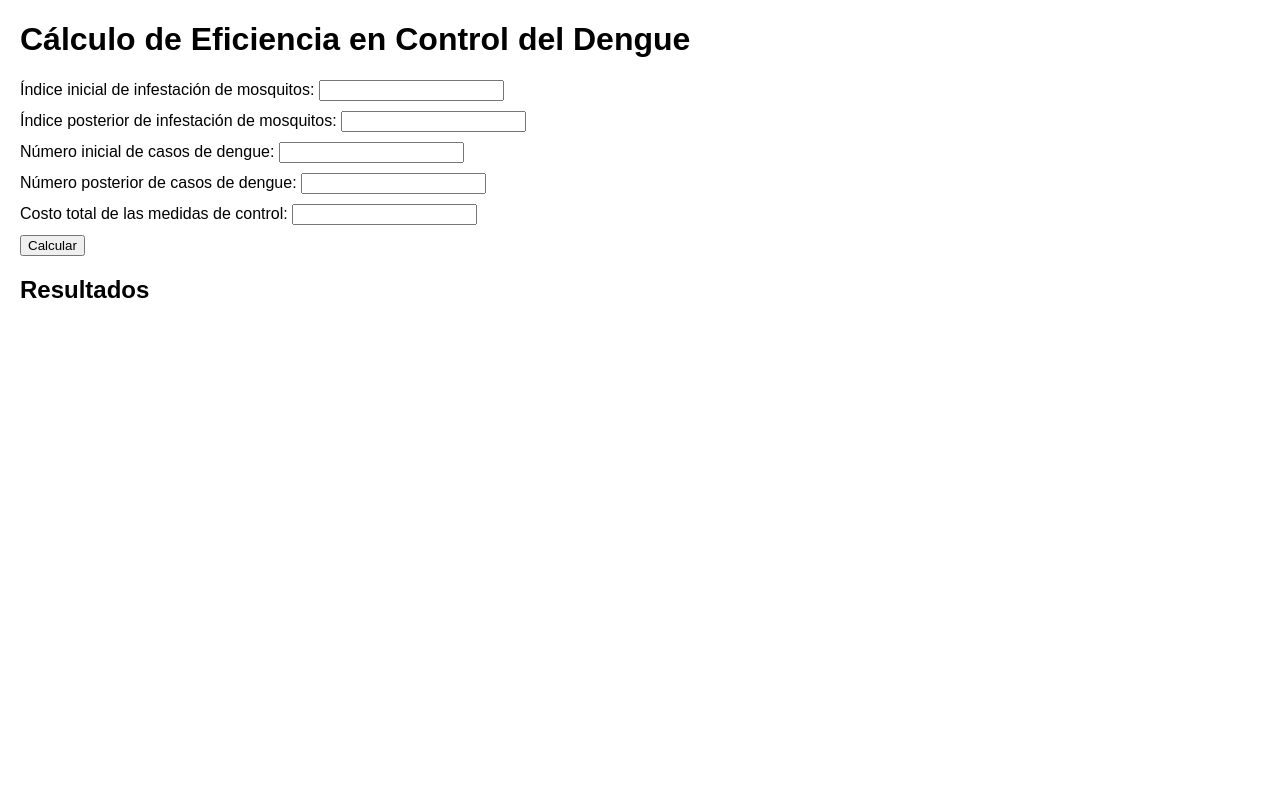
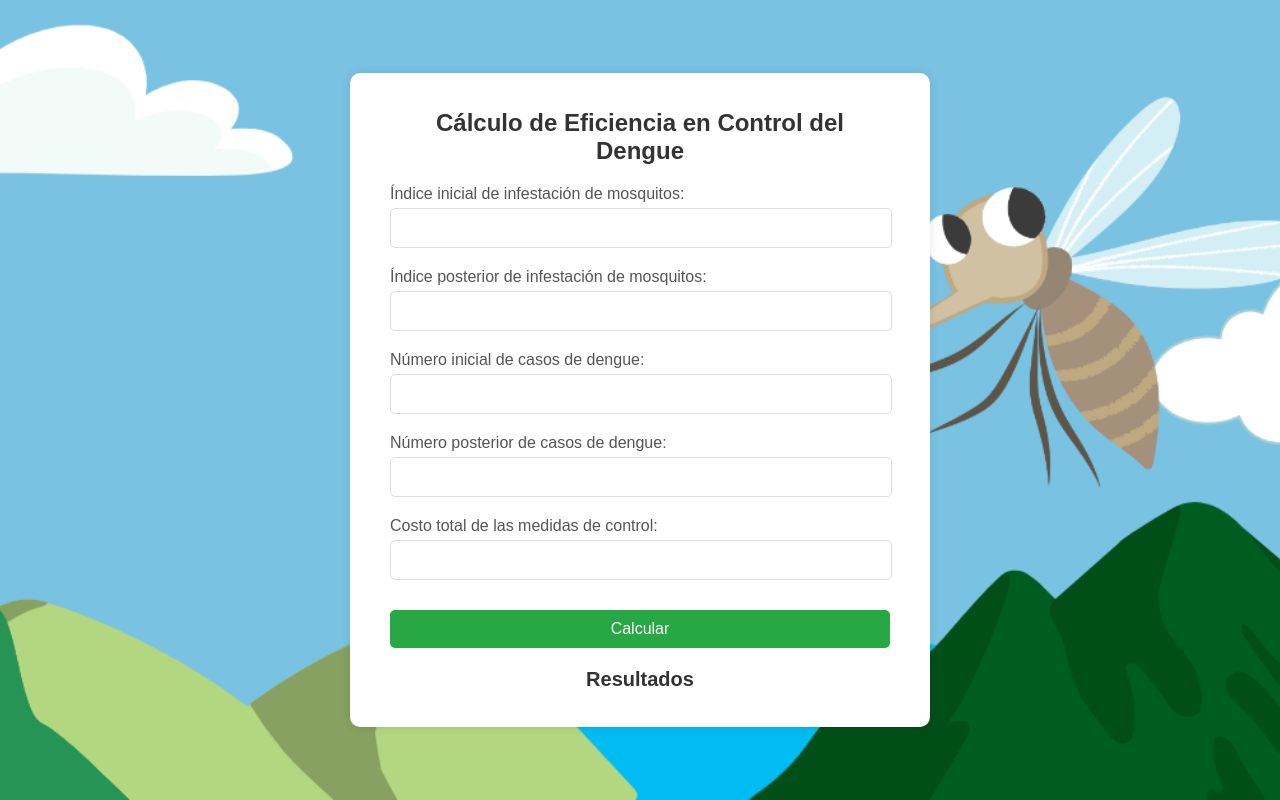
Before and after one commit to P4P1T4SL4YS/dproyecto, a plain HTML site: page index.html in a window 1280 px wide. Drawn offline with Linux system fonts and the light colour scheme.

Commit message:
180620241750

```diff
--- a/index.html
+++ b/index.html
@@ -6,30 +6,90 @@
     <title>Cálculo de Eficiencia en Control del Dengue</title>
     <style>
         body {
-            font-family: Arial, sans-serif;
-            margin: 20px;
+            font-family: 'Arial', sans-serif;
+            background-image: url("fondoplantilla.png");
+            background-repeat: no-repeat;
+            background-size: cover;
+            background-position: center;
+            color: #333;
+            margin: 0;
+            padding: 0;
+            display: flex;
+            justify-content: center;
+            align-items: center;
+            height: 100vh;
+        }
+
+        .container {
+            background-color: #ffffff;
+            padding: 20px 40px;
+            border-radius: 10px;
+            box-shadow: 0 0 10px rgba(0, 0, 0, 0.1);
+            max-width: 500px;
+            width: 100%;
+        }
+        h1 {
+            font-size: 24px;
+            color: #333;
+            text-align: center;
+            margin-bottom: 20px;
+        }
+        label {
+            display: block;
+            margin: 10px 0 5px;
+            color: #555;
         }
         input {
+            width: calc(100% - 20px);
+            padding: 10px;
             margin-bottom: 10px;
+            border: 1px solid #ddd;
+            border-radius: 5px;
+            font-size: 16px;
+        }
+        button {
+            width: 100%;
+            padding: 10px;
+            background-color: #28a745;
+            color: #ffffff;
+            border: none;
+            border-radius: 5px;
+            font-size: 16px;
+            cursor: pointer;
+            margin-top: 20px;
+        }
+        button:hover {
+            background-color: #218838;
+        }
+        h2 {
+            font-size: 20px;
+            color: #333;
+            margin-top: 20px;
+            text-align: center;
+        }
+        p {
+            font-size: 16px;
+            color: #333;
         }
     </style>
 </head>
 <body>
+    <div class="container">
         <h1>Cálculo de Eficiencia en Control del Dengue</h1>
         <label for="indice_inicial">Índice inicial de infestación de mosquitos:</label>
-    <input type="number" id="indice_inicial" step="0.01"><br>
+        <input type="number" id="indice_inicial" step="0.01">
 
         <label for="indice_posterior">Índice posterior de infestación de mosquitos:</label>
-    <input type="number" id="indice_posterior" step="0.01"><br>
+        <input type="number" id="indice_posterior" step="0.01">
 
         <label for="casos_iniciales">Número inicial de casos de dengue:</label>
-    <input type="number" id="casos_iniciales"><br>
+        <input type="number" id="casos_iniciales">
 
         <label for="casos_posteriores">Número posterior de casos de dengue:</label>
-    <input type="number" id="casos_posteriores"><br>
+        <input type="number" id="casos_posteriores">
 
         <label for="costo_total">Costo total de las medidas de control:</label>
-    <input type="number" id="costo_total" step="0.01"><br>
+        <input type="number" id="costo_total" step="0.01">
 
         <button onclick="calcularEficiencia()">Calcular</button>
 
@@ -37,6 +97,7 @@
         <p id="resultado_reduccion_indice"></p>
         <p id="resultado_reduccion_casos"></p>
         <p id="resultado_costo_eficiencia"></p>
+    </div>
 
     <script>
         function calcularReduccion(inicial, posterior) {
```
Lines whose indentation alone changed are shown as unchanged.
